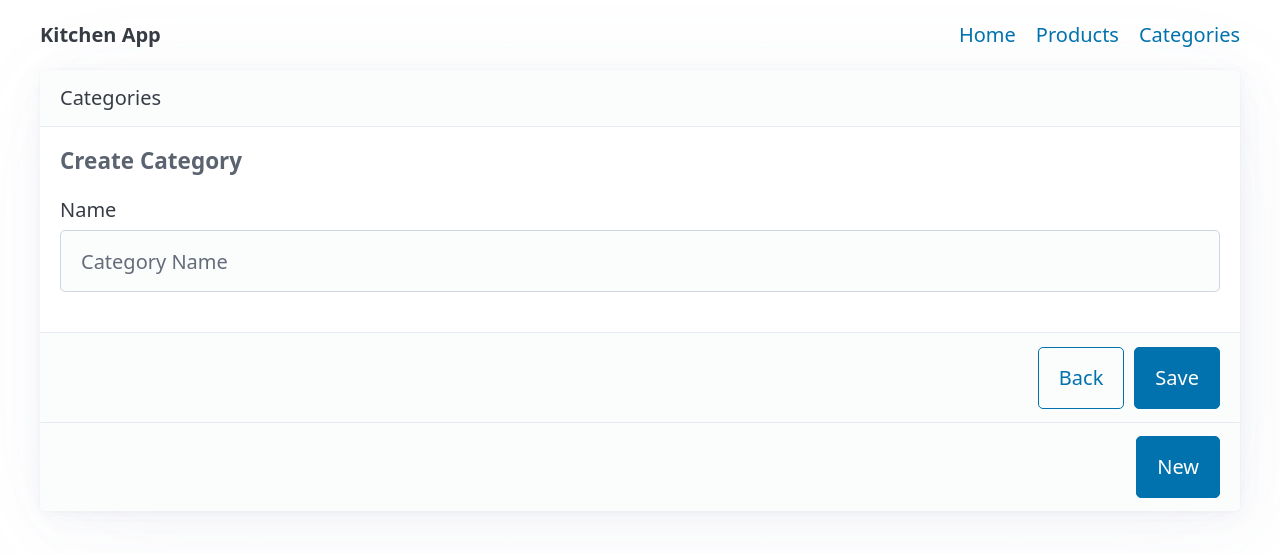
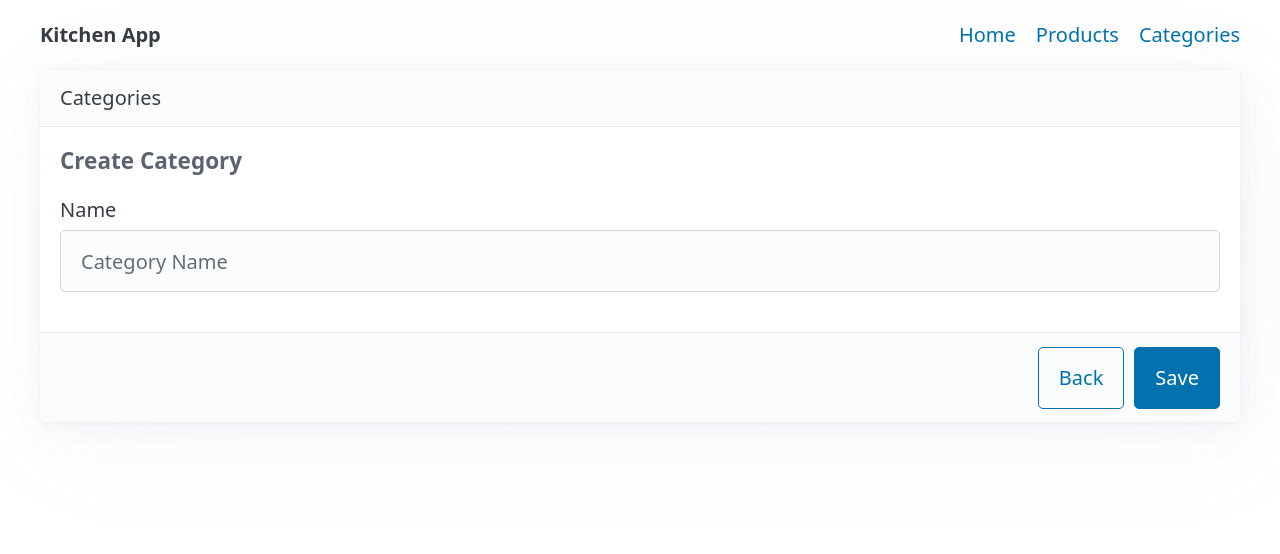
Before and after one commit to danielschmitz/kitchen-app-book, a Vue app: page /categories/create in a window 1280 px wide. Shown: the top 554 px of the page. Built offline with nearby package versions, Linux system fonts and the light colour scheme.

Commit message:
Remove duplicate footer

```diff
--- a/src/views/categories/IndexView.vue
+++ b/src/views/categories/IndexView.vue
@@ -3,8 +3,5 @@
   <article>
     <header>Categories</header>
     <RouterView />
-    <footer>
-      <router-link to="/categories/create"><button>New</button></router-link>
-    </footer>
   </article>
 </template>
```
